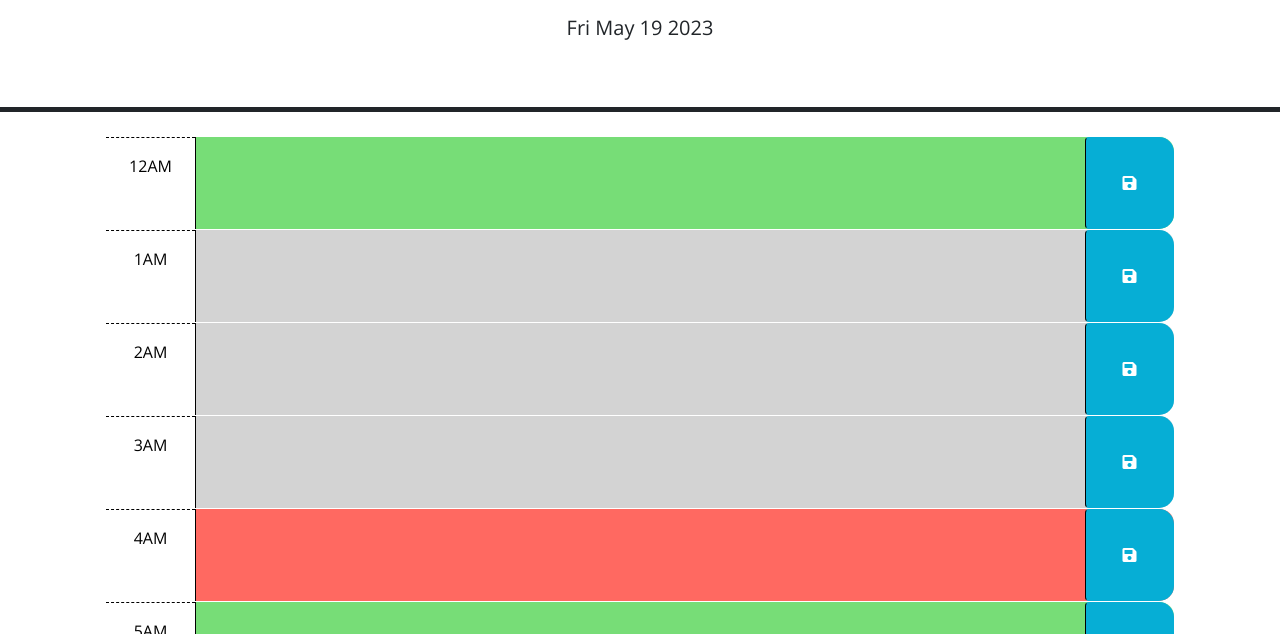
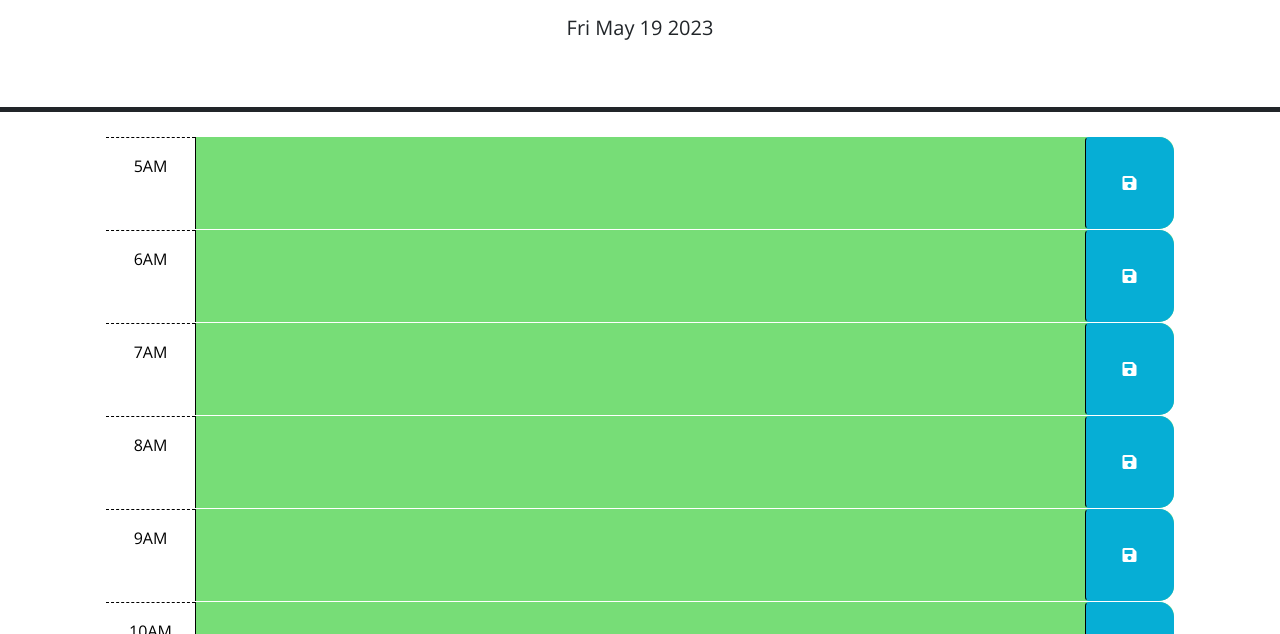
Before and after one commit to Essence1987/Planner, a plain HTML site: page index.html in a window 1280 px wide. Shown: the part 166-800 px from the top of the page. Drawn offline with nearby package versions, Linux system fonts and the light colour scheme.

Commit message:
added gif for live site. Took out hours not needed for daily schedule planning.

```diff
--- a/index.html
+++ b/index.html
@@ -29,46 +29,6 @@
       <p id="currentDay" class="lead"></p>
     </header>
     <div class="container-lg px-5">
-
-        <div id="hour-24" class="row time-block future">
-            <div class="col-2 col-md-1 hour text-center py-3">12AM</div>
-            <textarea class="col-8 col-md-10 description" rows="3"> </textarea>
-            <button class="btn saveBtn col-2 col-md-1" aria-label="save">
-              <i class="fas fa-save" aria-hidden="true"></i>
-            </button>
-        </div>
-
-      <div id="hour-1" class="row time-block future">
-        <div class="col-2 col-md-1 hour text-center py-3">1AM</div>
-        <textarea class="col-8 col-md-10 description" rows="3"> </textarea>
-        <button class="btn saveBtn col-2 col-md-1" aria-label="save">
-          <i class="fas fa-save" aria-hidden="true"></i>
-        </button>
-      </div>
-
-      <div id="hour-2" class="row time-block future">
-        <div class="col-2 col-md-1 hour text-center py-3">2AM</div>
-        <textarea class="col-8 col-md-10 description" rows="3"> </textarea>
-        <button class="btn saveBtn col-2 col-md-1" aria-label="save">
-          <i class="fas fa-save" aria-hidden="true"></i>
-        </button>
-      </div>
-
-      <div id="hour-3" class="row time-block future">
-        <div class="col-2 col-md-1 hour text-center py-3">3AM</div>
-        <textarea class="col-8 col-md-10 description" rows="3"> </textarea>
-        <button class="btn saveBtn col-2 col-md-1" aria-label="save">
-          <i class="fas fa-save" aria-hidden="true"></i>
-        </button>
-      </div>
-
-      <div id="hour-4" class="row time-block future">
-        <div class="col-2 col-md-1 hour text-center py-3">4AM</div>
-        <textarea class="col-8 col-md-10 description" rows="3"> </textarea>
-        <button class="btn saveBtn col-2 col-md-1" aria-label="save">
-          <i class="fas fa-save" aria-hidden="true"></i>
-        </button>
-      </div>
 
       <div id="hour-5" class="row time-block future">
         <div class="col-2 col-md-1 hour text-center py-3">5AM</div>
```
Also changed, not shown: assets/script.js (+3 -24 lines), 1 other file.
